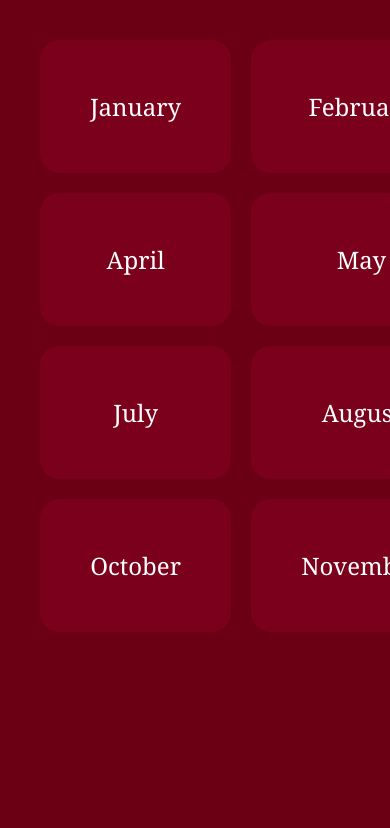
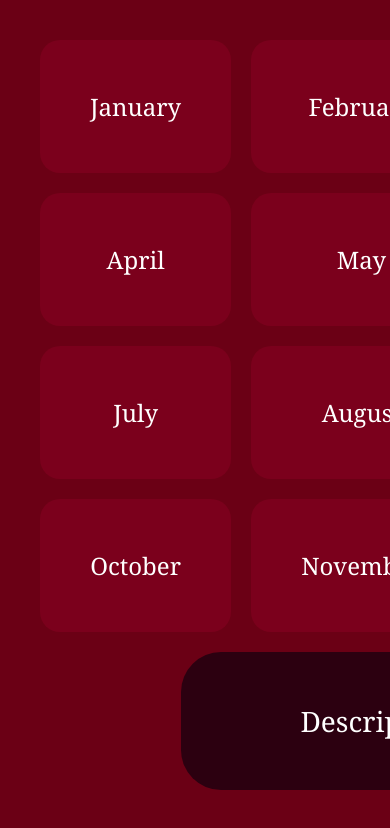
Before and after one commit to sadiyasyed28/timecapsule1, a React (Create React App) app: page /calendar in a window 390 px wide. Shown: the top 828 px of the page. Built offline with nearby package versions, Linux system fonts and the light colour scheme.

Commit message:
Description tile centered with full mobile editor

```diff
--- a/src/pages/Calendar.js
+++ b/src/pages/Calendar.js
@@ -13,6 +13,7 @@ import september from "../assets/september.jpg"
 import october from "../assets/october.jpg"
 import november from "../assets/november.jpg"
 import december from "../assets/december.jpg"
+import descriptionBg from "../assets/description.jpg"
 
 const months = ["January","February","March","April","May","June","July","August","September","October","November","December"]
 
@@ -22,37 +23,26 @@ const monthTheme = {
   May:{bg:may,color:"#e5f7f0"}, June:{bg:june,color:"#e6ecff"},
   July:{bg:july,color:"#fff0d9"}, August:{bg:august,color:"#f7e8ff"},
   September:{bg:september,color:"#e9f0f4"}, October:{bg:october,color:"#fde6e0"},
-  November:{bg:november,color:"#e6e1f7"}, December:{bg:december,color:"#e0f7f3"}
+  November:{bg:november,color:"#e6e1f7"}, December:{bg:december,color:"#e0f7f3"},
+  Description:{bg:descriptionBg,color:"#f5efe6"}
 }
 
 export default function Calendar(){
-  const [month,setMonth]=useState(null)
+  const [page,setPage]=useState(null) // null = grid, month name, or "Description"
 
-  const [photos,setPhotos]=useState(() => {
-    return JSON.parse(localStorage.getItem("photos")) || {}
-  })
-
-  const [memories,setMemories]=useState(() => {
-    return JSON.parse(localStorage.getItem("memories")) || {}
-  })
-
+  const [photos,setPhotos]=useState(() => JSON.parse(localStorage.getItem("photos")) || {})
+  const [memories,setMemories]=useState(() => JSON.parse(localStorage.getItem("memories")) || {})
   const [selected,setSelected]=useState(null)
 
-  // autosave
-  useEffect(() => {
-    localStorage.setItem("photos", JSON.stringify(photos))
-  }, [photos])
-
-  useEffect(() => {
-    localStorage.setItem("memories", JSON.stringify(memories))
-  }, [memories])
+  useEffect(()=>{ localStorage.setItem("photos",JSON.stringify(photos)) },[photos])
+  useEffect(()=>{ localStorage.setItem("memories",JSON.stringify(memories)) },[memories])
 
   const upload=e=>{
     const files=[...e.target.files]
     setPhotos(p=>({
       ...p,
-      [month]:[
-        ...(p[month]||[]),
+      [page]:[
+        ...(p[page]||[]),
         ...files.map(f=>({
           id:crypto.randomUUID(),
           url:URL.createObjectURL(f),
@@ -63,21 +53,40 @@ export default function Calendar(){
     }))
   }
 
-  if(!month){
+  // MONTH GRID
+  if(!page){
     return(
       <div style={{display:"grid",gridTemplateColumns:"repeat(3,1fr)",gap:20,padding:40}}>
         {months.map(m=>(
-          <div key={m} onClick={()=>setMonth(m)}
+          <div key={m} onClick={()=>setPage(m)}
             style={{background:"#7b001c",color:"white",padding:50,borderRadius:20,textAlign:"center",fontSize:24}}>
             {m}
           </div>
         ))}
+
+        {/* Center Description */}
+        <div style={{gridColumn:"1 / -1",display:"flex",justifyContent:"center"}}>
+          <div
+            onClick={()=>setPage("Description")}
+            style={{
+              padding:"50px 120px",
+              background:"#2c0010",
+              color:"white",
+              borderRadius:"40px",
+              fontSize:"28px",
+              cursor:"pointer"
+            }}
+          >
+            Description
+          </div>
+        </div>
       </div>
     )
   }
 
-  const theme=monthTheme[month]
+  const theme = monthTheme[page]
 
+  // MONTH / DESCRIPTION VIEW
   return(
     <div
       onPointerDown={()=>setSelected(null)}
@@ -94,12 +103,14 @@ export default function Calendar(){
         touchAction:"none"
       }}
     >
-      <button onClick={()=>setMonth(null)} style={{position:"absolute",top:20,left:20}}>←</button>
+      <button onClick={()=>setPage(null)} style={{position:"absolute",top:20,left:20,zIndex:10}}>←</button>
 
-      <input type="file" multiple accept="image/*,video/*" onChange={upload}
-        style={{position:"absolute",top:20,right:20,zIndex:10}}/>
+      {page!=="Description" && (
+        <input type="file" multiple accept="image/*,video/*" onChange={upload}
+          style={{position:"absolute",top:20,right:20,zIndex:10}}/>
+      )}
 
-      {(photos[month]||[]).map(p=>(
+      {(photos[page]||[]).map(p=>(
         <Draggable
           key={p.id}
           data={p}
@@ -107,27 +118,27 @@ export default function Calendar(){
           onSelect={()=>setSelected(p.id)}
           onUpdate={(d)=>{
             setPhotos(x=>{
-              const arr=[...x[month]]
+              const arr=[...x[page]]
               const i=arr.findIndex(v=>v.id===p.id)
               arr[i]={...arr[i],...d}
-              return {...x,[month]:arr}
+              return {...x,[page]:arr}
             })
           }}
           onDelete={()=>{
-            setPhotos(x=>({...x,[month]:x[month].filter(a=>a.id!==p.id)}))
+            setPhotos(x=>({...x,[page]:x[page].filter(a=>a.id!==p.id)}))
             setSelected(null)
           }}
         />
       ))}
 
-      <input
-        value={memories[month]||""}
-        onChange={e=>setMemories({...memories,[month]:e.target.value})}
-        placeholder="Write your memory..."
+      <textarea
+        value={memories[page]||""}
+        onChange={e=>setMemories({...memories,[page]:e.target.value})}
+        placeholder={page==="Description"?"Write your story…":"Write your memory…"}
         style={{
           position:"absolute",
           bottom:20,left:"50%",transform:"translateX(-50%)",
-          width:"80%",padding:15,borderRadius:30
+          width:"80%",height:120,padding:15,borderRadius:20,fontSize:16
         }}
       />
     </div>
```
